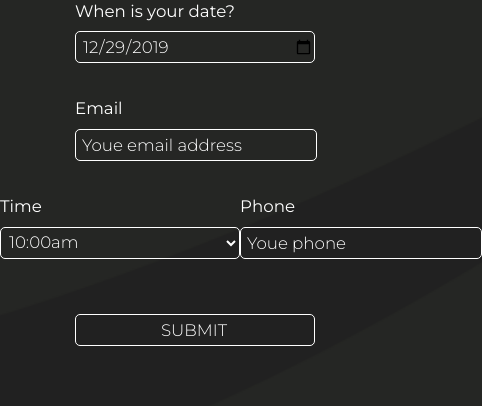
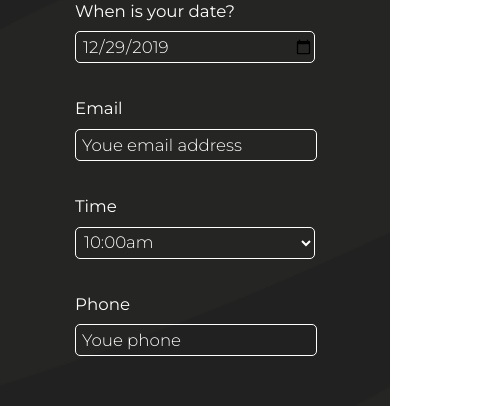
Before and after one commit to musakius/Course_work, a plain HTML site: page index.html in a window 390 px wide. Shown: the part 8231-8637 px from the top of the page, 482 px wide, since content can reach past the window. Drawn offline with Linux system fonts and the light colour scheme.

Commit message:
course_work

```diff
--- a/css/style.css
+++ b/css/style.css
@@ -871,6 +871,7 @@ footer .content .text .item ul li a:hover {
 	}
 	.container7 form .block3 {
 		display: flex;
+		flex-wrap: wrap;
 		width: 100%;
 		justify-content: space-around;
 		padding: 0;
@@ -950,7 +951,9 @@ footer .content .text .item ul li a:hover {
 	.container4 img {
 		max-height: 223px;
 	}
-	.container7 .content .block3 {
+}
+@media(max-width:587px) {
+	.container7 form .block3 {
 		display: block;
 		width: 240px;
 		padding: 0 4.58%;
```
